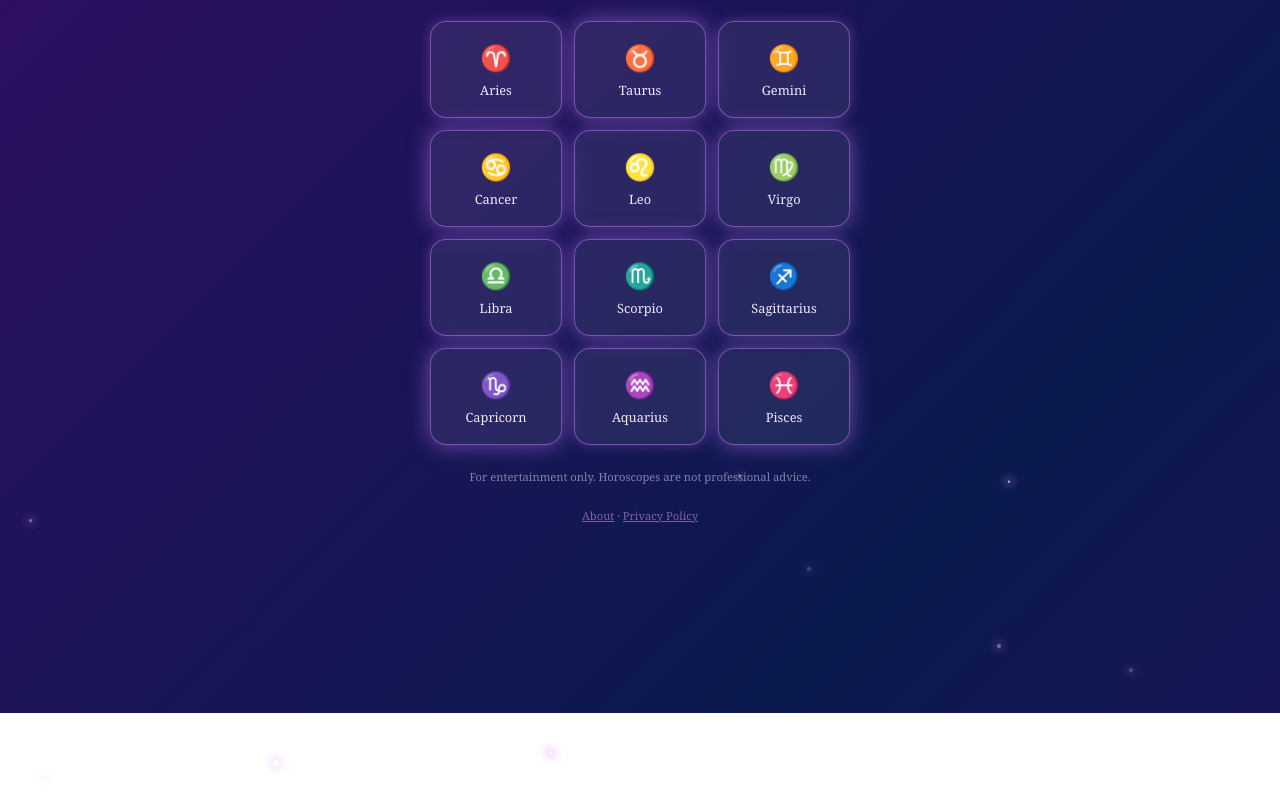
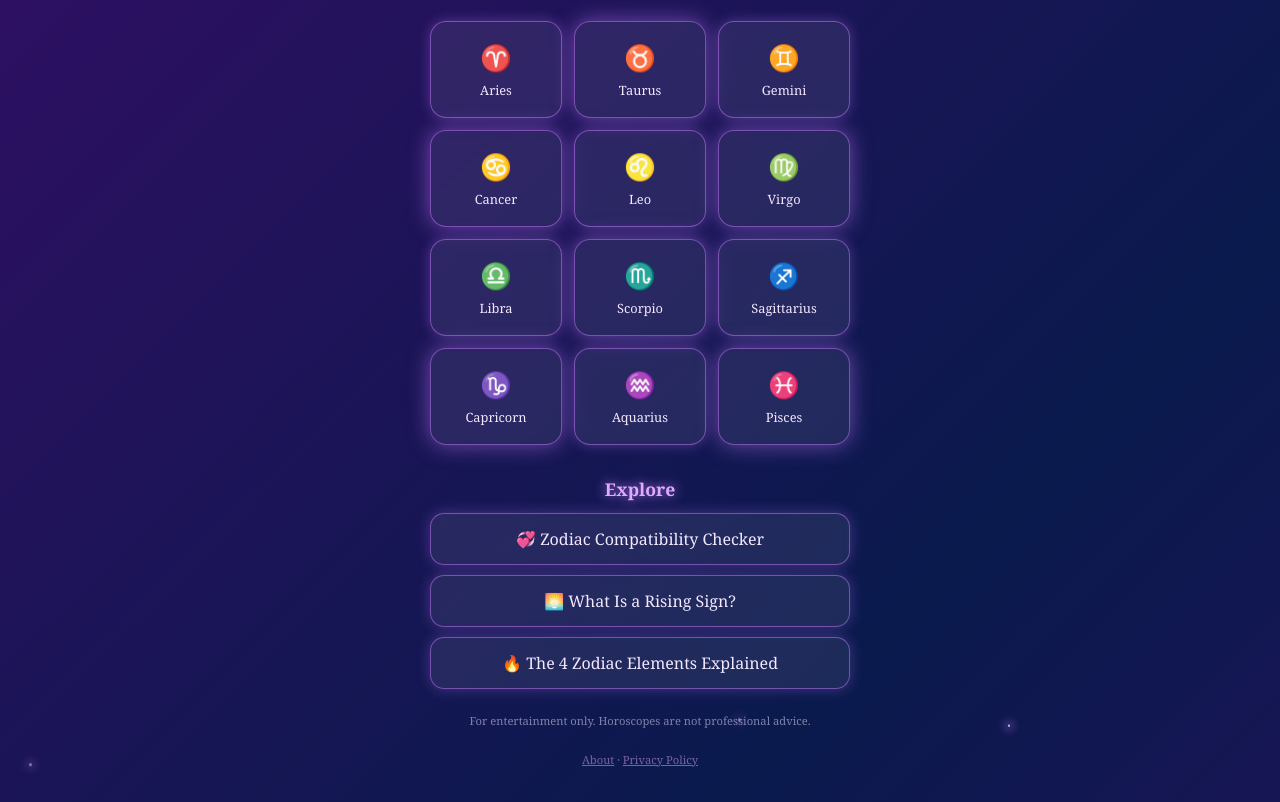
Before and after one commit to partypeg/daily-stars, a plain HTML site: page index.html in a window 1280 px wide. Shown: the part 135-937 px from the top of the page. Before the commit the page ends 848 px from the top, so only its background shows below. Drawn offline with Linux system fonts and the light colour scheme.

Commit message:
Update index.html

```diff
--- a/index.html
+++ b/index.html
@@ -39,7 +39,7 @@
     0%, 100% { opacity: 0.2; }
     50%      { opacity: 0.9; }
   }
-  h1, p, .grid, #result, .note { position: relative; z-index: 1; }
+  h1, h2, p, .grid, #result, .note, .explore { position: relative; z-index: 1; }
   h1 {
     text-shadow: 0 0 20px #c77dff;
     font-size: 2rem;
@@ -95,6 +95,22 @@
   .sec { margin: 12px 0; line-height: 1.5; }
   .sec b { color: #e0aaff; display: block; font-size: 0.85rem; letter-spacing: 1px; text-transform: uppercase; }
   .lucky { margin-top: 16px; text-align: center; font-size: 0.9rem; opacity: 0.9; }
+  .explore { max-width: 420px; margin: 32px auto 0; }
+  .explore h2 { font-size: 1.1rem; color: #e0aaff; text-shadow: 0 0 12px #c77dff; margin-bottom: 12px; }
+  .explore a {
+    display: block;
+    margin: 10px 0;
+    padding: 14px;
+    border-radius: 14px;
+    background: rgba(255,255,255,0.08);
+    border: 1px solid rgba(199,125,255,0.5);
+    box-shadow: 0 0 14px rgba(199,125,255,0.3);
+    color: #f3e8ff;
+    text-decoration: none;
+    backdrop-filter: blur(4px);
+    -webkit-backdrop-filter: blur(4px);
+  }
+  .explore a:active { background: rgba(199,125,255,0.3); }
   .note { font-size: 0.7rem; opacity: 0.5; margin-top: 24px; }
   .note a { color: #e0aaff; }
   @media (prefers-reduced-motion: reduce) {
@@ -117,6 +133,14 @@
   </div>
 
   <div class="grid" id="grid"></div>
+
+  <div class="explore">
+    <h2>Explore</h2>
+    <a href="compatibility.html">💞 Zodiac Compatibility Checker</a>
+    <a href="rising-sign.html">🌅 What Is a Rising Sign?</a>
+    <a href="elements.html">🔥 The 4 Zodiac Elements Explained</a>
+  </div>
+
   <p class="note">For entertainment only. Horoscopes are not professional advice.</p>
   <p class="note"><a href="about.html">About</a> · <a href="privacy.html">Privacy Policy</a></p>
 
```
